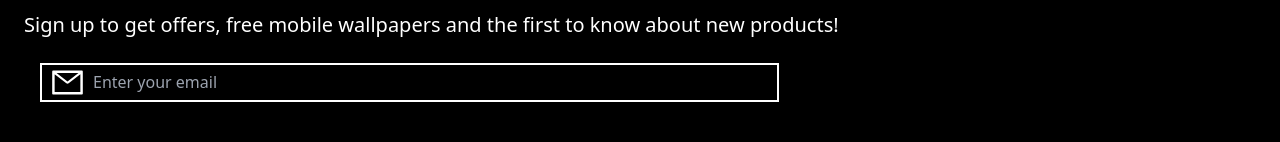
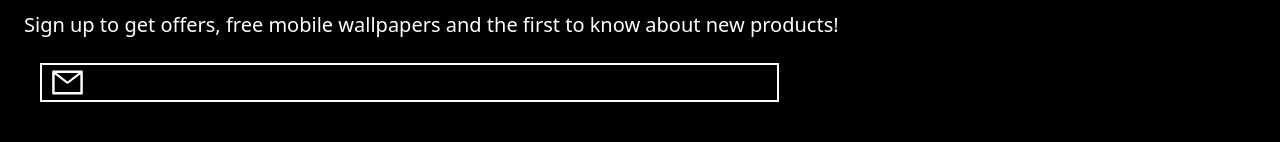
Before and after one commit to Nievescs20/B-A, a React (Vite) app: page / in a window 1280 px wide. Shown: the part 4340-4482 px from the top of the page. Built offline with nearby package versions, Linux system fonts and the light colour scheme.

Commit message:
email input being funky. css fix

```diff
--- a/src/components/Footer.jsx
+++ b/src/components/Footer.jsx
@@ -30,7 +30,7 @@ const Footer = () => {
           <form onSubmit={(e) => handleSubmit(e)}>
             <input
               type="email"
-              className="bg-black text-white border-none"
+              className="bg-black text-white border-none flex-1 hidden"
               placeholder="Enter your email"
             />
           </form>
```
